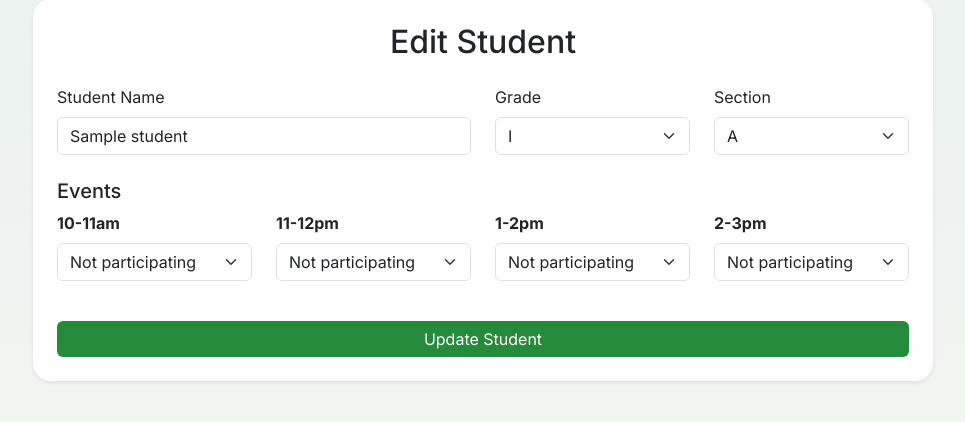
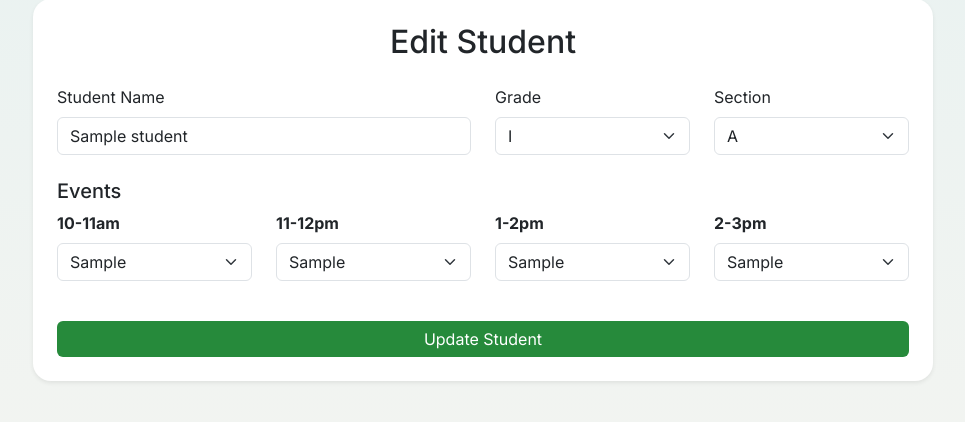
Before and after one commit to suprajav2024-ux/csk-student-registration, a Flask app: template templates/edit_student.html in a window 1280 px wide. Shown: the part 113-535 px from the top of the page, without its empty margins (157-1122 px from the left). Run offline with Flask 3, Linux system fonts and the light colour scheme; the template is opened without the code that fills it: most values are stand-ins (such as "Sample title", 1, 10 or a date in 2020).

Commit message:
Update edit_student.html

```diff
--- a/templates/edit_student.html
+++ b/templates/edit_student.html
@@ -56,7 +56,6 @@
                     <label class="form-label fw-bold">{{ label }}</label>
                     <select class="form-select event-slot"
                             id="{{ field }}" name="{{ field }}">
-                        <option value="Not participating">Not participating</option>
 
                         {% for ev in event_options[student['Class']][label] %}
                         <option value="{{ ev }}"
```
